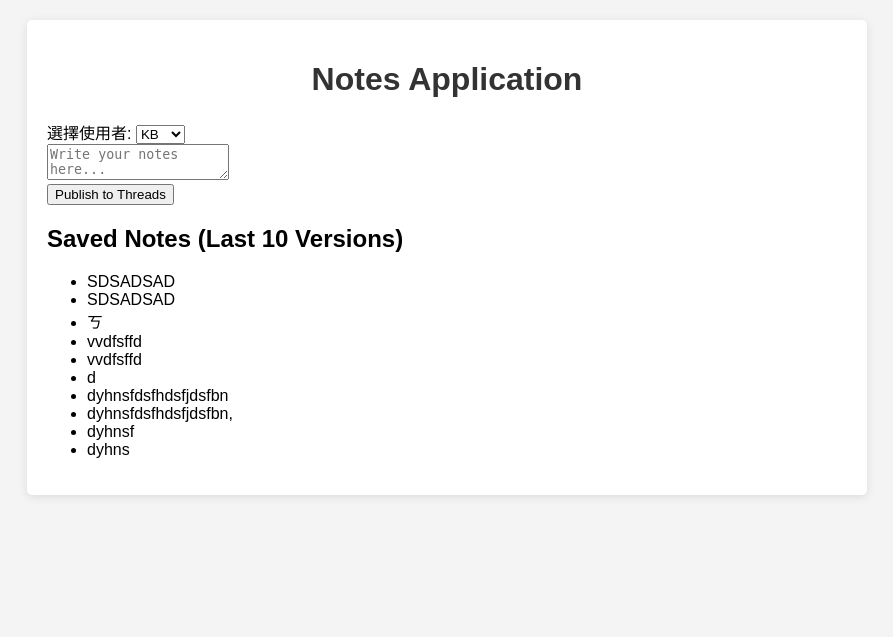
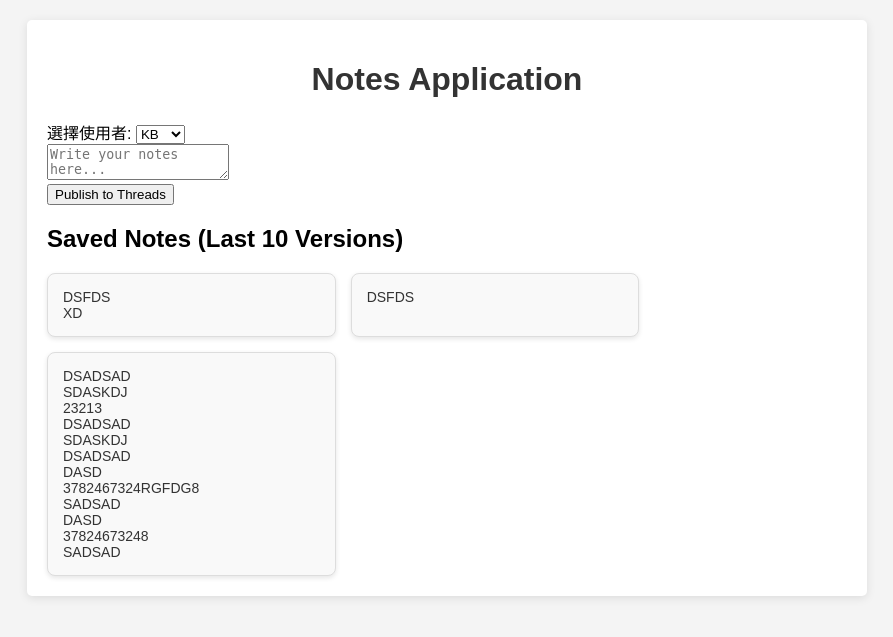
Before and after one commit to scott0127/auto_thread_post, a Flask app: page / in a window 1280 px wide. Shown: the top 637 px of the page, without its empty margins (193-1086 px from the left). Run offline with Flask 3, Linux system fonts and the light colour scheme.

Commit message:
重構筆記版本儲存與載入邏輯，使用雙換行符號分隔版本；更新樣式以改善筆記顯示，並將筆記列表改為卡片樣式。

```diff
--- a/main.py
+++ b/main.py
@@ -75,17 +75,17 @@ def save_note_version(note):
     # 如果檔案存在，讀取現有版本
     if os.path.exists(file_path):
         with open(file_path, "r", encoding="utf-8") as file:
-            notes = file.readlines()
+            notes = file.read().strip().split("\n\n")
 
     # 新增最新版本到列表
-    notes.insert(0, note + "\n")
+    notes.insert(0, note)
 
     # 保留最多 10 個版本
     notes = notes[:10]
 
-    # 將版本寫回檔案
+    # 將版本寫回檔案，使用雙換行符號分隔
     with open(file_path, "w", encoding="utf-8") as file:
-        file.writelines(notes)
+        file.write("\n\n".join(notes))
 
 def load_note_versions():
     """
@@ -94,7 +94,8 @@ def load_note_versions():
     file_path = "notes_versions.txt"
     if os.path.exists(file_path):
         with open(file_path, "r", encoding="utf-8") as file:
-            return file.readlines()
+            notes = file.read().strip().split("\n\n")  # 使用雙換行符號分隔筆記
+            return notes
     return []
 
 @app.route("/", methods=["GET", "POST"])
--- a/notes_versions.txt
+++ b/notes_versions.txt
@@ -1,10 +1,17 @@
-SDSADSAD
-SDSADSAD
-ㄎ
-vvdfsffd
-vvdfsffd
-d
-dyhnsfdsfhdsfjdsfbn
-dyhnsfdsfhdsfjdsfbn,
-dyhnsf
-dyhns
+DSFDS
+XD
+
+DSFDS
+
+DSADSAD
+SDASKDJ
+23213
+DSADSAD
+SDASKDJ
+DSADSAD
+DASD
+3782467324RGFDG8
+SADSAD
+DASD
+37824673248
+SADSAD
--- a/static/style.css
+++ b/static/style.css
@@ -55,3 +55,25 @@ h1 {
     color: green;
     text-align: center;
 }
+.notes-container {
+    display: flex;
+    flex-wrap: wrap;
+    gap: 15px;
+    margin-top: 20px;
+}
+
+.note-card {
+    background-color: #f9f9f9;
+    border: 1px solid #ddd;
+    border-radius: 8px;
+    padding: 15px;
+    width: calc(33.333% - 10px); /* 每行顯示三個卡片 */
+    box-shadow: 0 2px 5px rgba(0, 0, 0, 0.1);
+    word-wrap: break-word;
+}
+
+.note-card p {
+    margin: 0;
+    font-size: 14px;
+    color: #333;
+}
--- a/templates/index.html
+++ b/templates/index.html
@@ -25,11 +25,13 @@
 
         <div class="saved-notes">
             <h2>Saved Notes (Last 10 Versions)</h2>
-            <ul id="notesList">
+            <div id="notesList" class="notes-container">
                 {% for note in notes %}
-                <li>{{ note }}</li>
+                <div class="note-card">
+                    <p>{{ note }}</p>
+                </div>
                 {% endfor %}
-            </ul>
+            </div>
         </div>
     </div>
 
@@ -74,7 +76,6 @@
             });
         }
 
-        // 獲取最新的筆記版本並更新列表
         function fetchNotes() {
             fetch("/notes")
                 .then(response => response.json())
@@ -82,16 +83,25 @@
                     const notesList = document.getElementById('notesList');
                     notesList.innerHTML = ''; // 清空現有列表
                     data.notes.forEach(note => {
-                        const li = document.createElement('li');
-                        li.textContent = note;
-                        notesList.appendChild(li);
+                        // 創建卡片容器
+                        const card = document.createElement('div');
+                        card.className = 'note-card'; // 套用卡片樣式
+
+                        // 創建卡片內容，將換行符號替換為 <br>
+                        const paragraph = document.createElement('p');
+                        paragraph.innerHTML = note.replace(/\n/g, '<br>'); // 保留多行文字格式
+
+                        // 將內容加入卡片
+                        card.appendChild(paragraph);
+
+                        // 將卡片加入列表
+                        notesList.appendChild(card);
                     });
                 })
                 .catch(error => {
                     console.error('Error fetching notes:', error);
                 });
         }
-
         // 初始化時獲取最新的筆記版本
         fetchNotes();
     </script>
```
